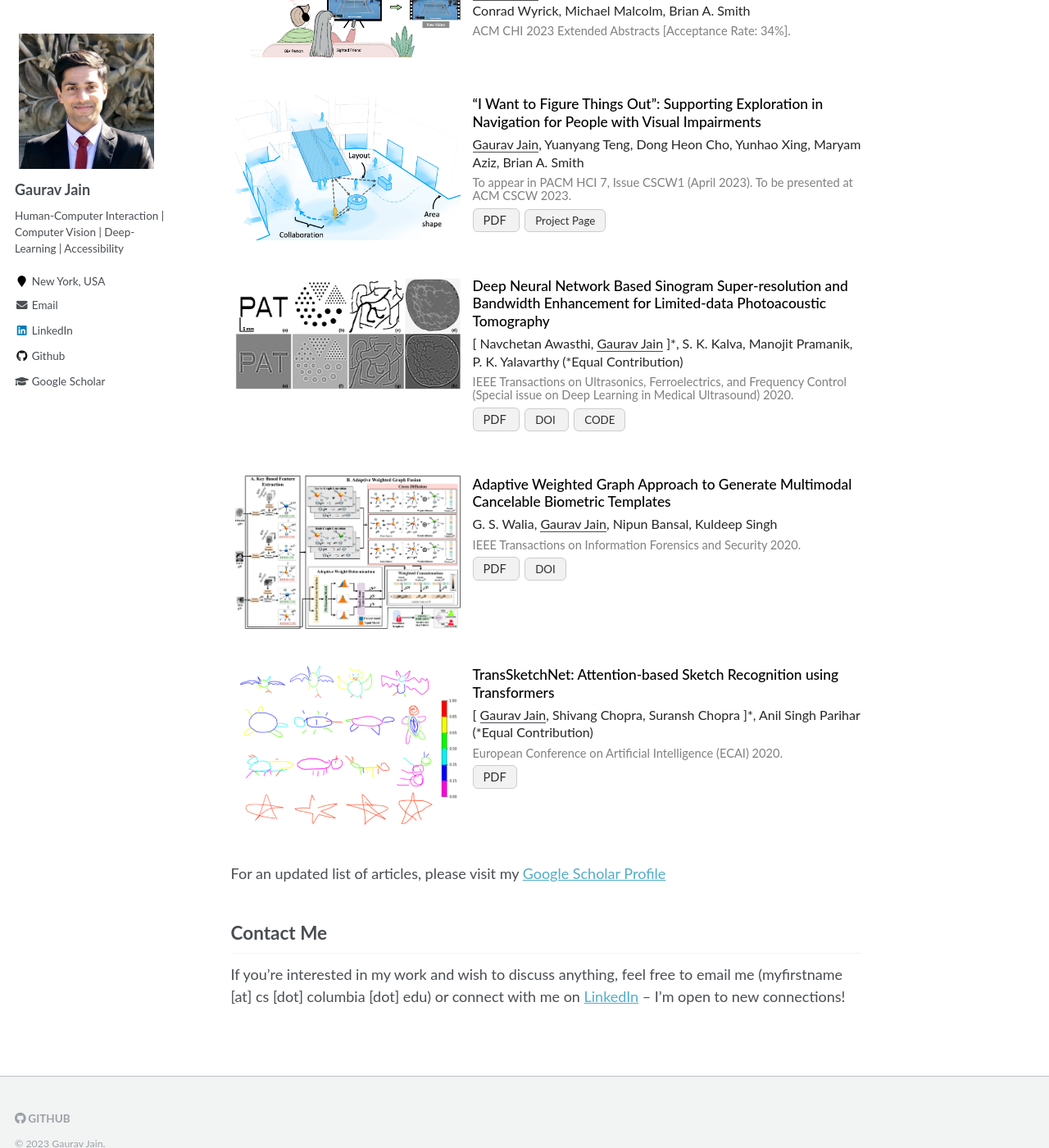
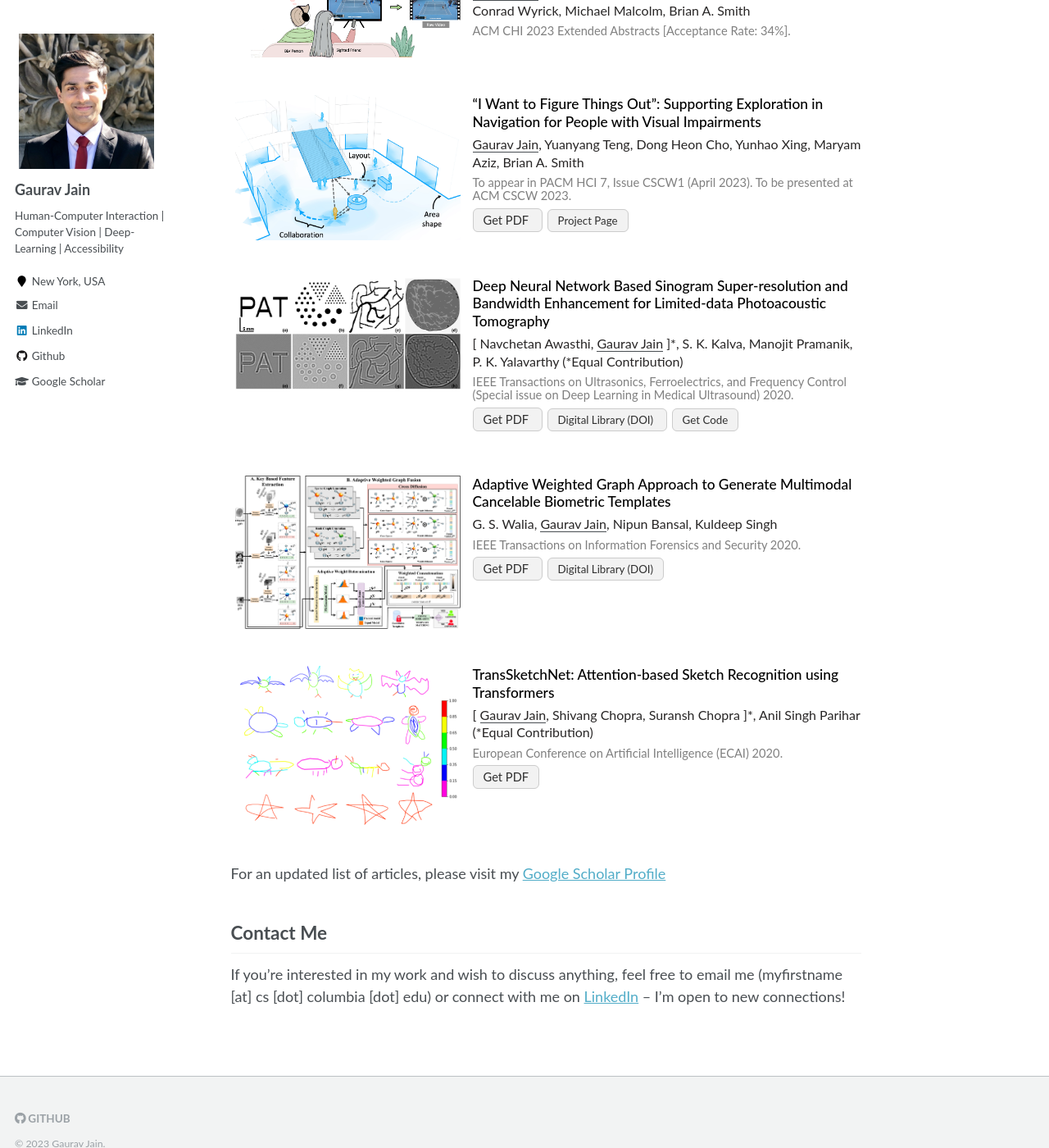
Before and after one commit to Gaurav1302/gaurav1302.github.io, a Jekyll site: the page built from _pages/about.md, in a window 1280 px wide and 1400 px high, scrolled down 1077 px. Shown: the whole window at 82% size. Built offline with Jekyll 4.4.1, drawn with Linux system fonts in a browser that asks for light colours.

Commit message:
Minor foxes.

```diff
--- a/_includes/archive-single-pub.html
+++ b/_includes/archive-single-pub.html
@@ -71,7 +71,7 @@
                 white-space: nowrap;
                 color: #303030;
                 ">
-                  PDF
+                  Get PDF
                 </span>
                 <!-- <a class='pub-pdf-link' href="{{post.paper_link}}" target='_blank'><i class='fa fa-file-pdf-o'></i>Get PDF</a> -->
 
@@ -92,7 +92,7 @@
                 white-space: nowrap;
                 color: #303030;
                 ">
-                  DOI
+                  Digital Library (DOI)
                 </span>
                 <!-- <img src="http://gaurav1302.github.io/images/doi.png" alt="DOI" height="25" width="25">&nbsp;<span>{{post.doi}}</span> -->
               </a>
@@ -112,7 +112,7 @@
                 white-space: nowrap;
                 color: #303030;
                 ">
-                  CODE
+                  Get Code
                 </span>
                 <!-- <img src="http://gaurav1302.github.io/images/code.png" alt="CODE" height="17" width="25">&nbsp;<span>Get&nbsp;CODE</span> -->
               </a>
```
